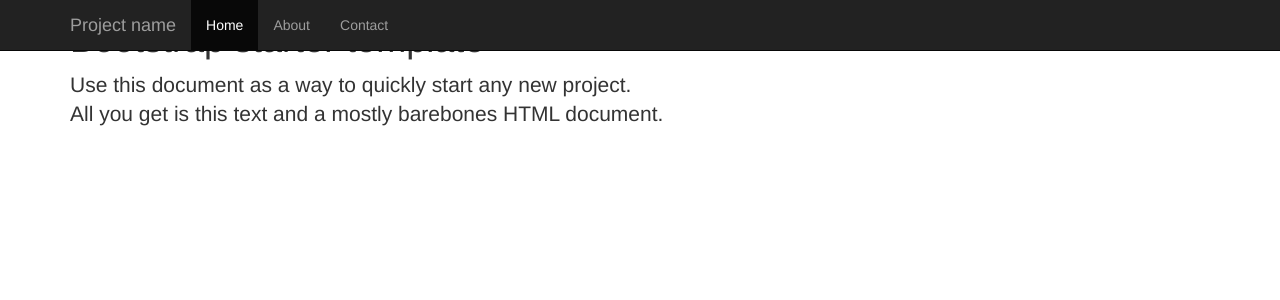
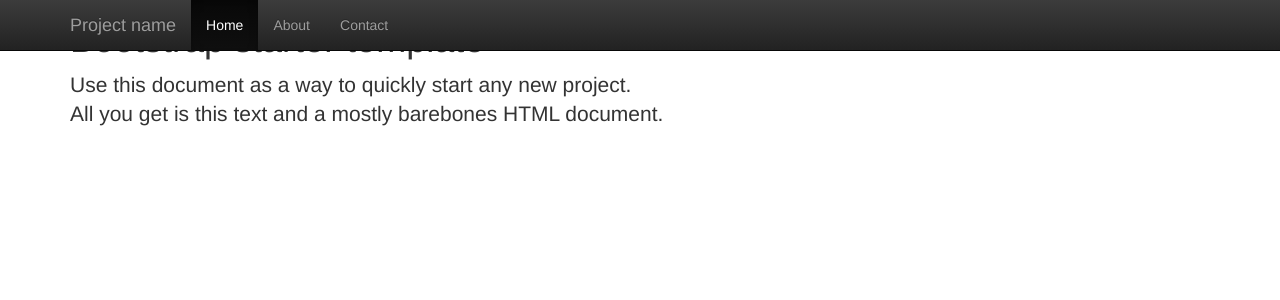
Before and after one commit to Anders12345/Kvittr, a Django app: page / in a window 1280 px wide. Shown: the top 300 px of the page. Run offline with Django 3.2, Linux system fonts and the light colour scheme; some libraries are stand-ins or nearby versions.

Commit message:
Added Boostrap CDN to core css, optional theme and javascript

```diff
--- a/kvittr/theme/templates/theme/base.html
+++ b/kvittr/theme/templates/theme/base.html
@@ -12,8 +12,9 @@
     <title>Kvittr</title>
 
     <!-- Bootstrap core CSS -->
-    <link href="../../dist/css/bootstrap.min.css" rel="stylesheet">
-
+    <link href="https://maxcdn.bootstrapcdn.com/bootstrap/3.3.4/css/bootstrap.min.css" rel="stylesheet">
+    <!-- Bootstrap optional theme -->
+    <link rel="stylesheet" href="https://maxcdn.bootstrapcdn.com/bootstrap/3.3.4/css/bootstrap-theme.min.css">
     <!-- Custom styles for this template -->
     <link href="starter-template.css" rel="stylesheet">
 
@@ -61,7 +62,7 @@
     ================================================== -->
     <!-- Placed at the end of the document so the pages load faster -->
     <script src="https://ajax.googleapis.com/ajax/libs/jquery/1.11.2/jquery.min.js"></script>
-    <script src="../../dist/js/bootstrap.min.js"></script>
+    <script src="https://maxcdn.bootstrapcdn.com/bootstrap/3.3.4/js/bootstrap.min.js"></script>
     <!-- IE10 viewport hack for Surface/desktop Windows 8 bug -->
     <script src="../../assets/js/ie10-viewport-bug-workaround.js"></script>
   </body>
```
